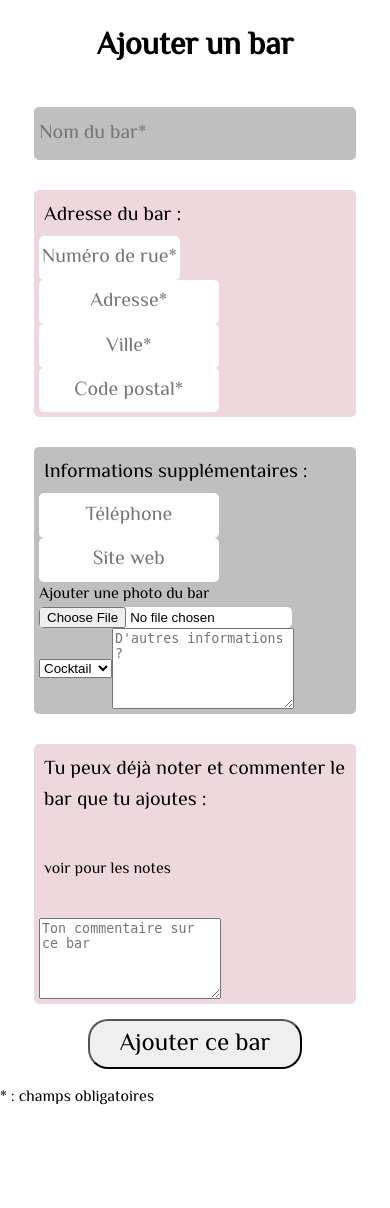
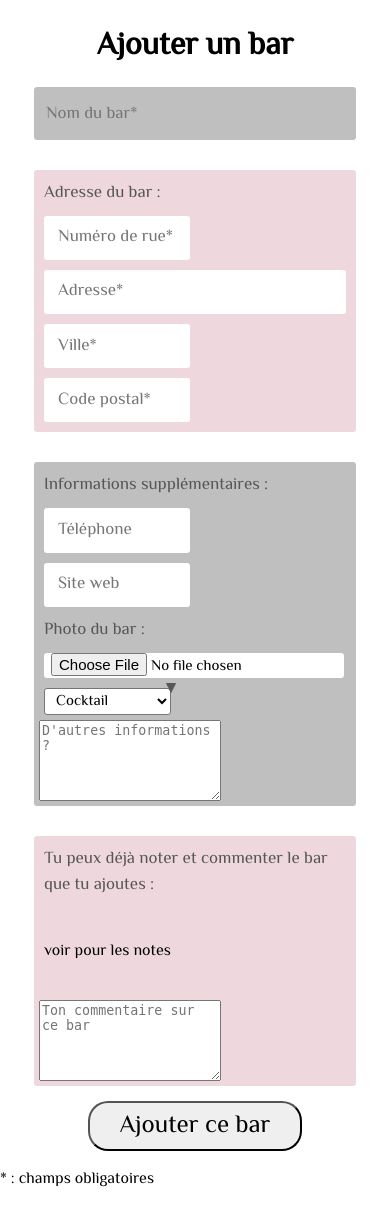
Before and after one commit to Lchikar/Barodeur, a PHP site: page /ajouter_bar.html in a window 390 px wide. Shown: the part 127-1335 px from the top of the page. Before the commit the page ends 1232 px from the top, so only its background shows below. Run offline with PHP 8.4, Linux system fonts and the light colour scheme.

Commit message:
Avancé front page ajout bar

```diff
--- a/front/ajouter_bar.html
+++ b/front/ajouter_bar.html
@@ -64,8 +64,9 @@
                 <h2>Informations supplémentaires :</h2>
                 <input type="text" name="telephone_bar" id="input_telephone" placeholder="Téléphone" />
                 <input type="text" name="site_web" id="input_site_web" placeholder="Site web" />
-                <label for="jout_photo">Ajouter une photo du bar</label>
-                <input type="file" name="ajout_photo" id="ajout_photo" accept="image/png, image/jpeg" />
+                <label for="ajout_photo" id="label_photo">Photo du bar : </label>
+                <input type="file" name="ajout_photo" id="ajout_photo" accept="image/png, image/jpeg"/>
+                <div id="div_select">
                     <select id="type_bar" name="type_bar">
                         <option>Cocktail</option>
                         <option>Lounge</option>
@@ -77,6 +78,7 @@
                         <option>Punk</option>
                         <option>Kawaii</option>
                     </select>
+                </div>
                 <textarea name="plus_dinfos" id="input_plus_dinfos" cols="20" rows="5" placeholder="D'autres informations ?"></textarea>
             </div>
             <div id="notes_et_com">
--- a/front/css/ajout_bar.css
+++ b/front/css/ajout_bar.css
@@ -17,29 +17,73 @@
     #input_nom_bar{
         width: 80vw;
         background-color: #bfbfbf;
-        border-radius: 5px;
+        border-radius: 3px;
         text-align: left;
         padding: 5px;
         margin: 15px 0;
+        margin-top: -5px;
+    }
+    #form_ajout_bar input::placeholder{
+        font-size: 17px;
+        padding-left: 7px;
+        text-align: left;
     }
     #form_ajout_bar div{
         width: 80vw;
         padding: 5px;
-        border-radius: 5px;
+        border-radius: 3px;
         margin: 15px 0;
         display: flex;
         flex-direction: row;
         flex-wrap: wrap;
     }
-    #form_ajout_bar h2{
+    #form_ajout_bar h2, #label_photo{
         margin: 5px;
         width: 78vw;
-        font-size: 20px;
+        font-size: 17px;
         font-weight: normal;
+        color: #565656;
     }
-    #form_ajout_bar div input{
+    #form_ajout_bar div input, #type_bar{
         background-color: white;
-        border-radius: 5px;
+        border-radius: 3px;
+        margin: 5px;
+        text-align: left;
+        padding-left: 7px;
+        font-size: 15px;
+    }
+    #input_numero_rue, #input_ville_bar, #input_code_postal, #input_telephone, #input_site_web{
+        width: 44%;
+    }
+    #input_adresse_bar{
+        width: 94%;
+    }
+    #ajout_photo{
+        width: 94%;
+        font-family: 'El Messiri', sans-serif;
+        font-size: 10px;
+    }
+    #type_bar{
+        width: 100%;
+        font-family: 'El Messiri', sans-serif;
+    }
+    #form_ajout_bar #div_select{
+        margin: 0;
+        position: relative;
+        padding: 0;
+        background-color: rgba(0, 0, 0, 0);
+        width: 44%;
+    }
+    #div_select::after{
+        content: '';
+        height: 10px;
+        width: 10px;
+        background-image: url(../image/fleche_bas.png);
+        background-size: 100% 100%;
+        background-repeat: no-repeat;
+        position: absolute;
+        top: 0;
+        right: 0;
     }
     #form_ajout_bar div:nth-child(even){
         background-color: #efd8dd;
```
Also changed, not shown: front/image/fleche_bas.png (added), 1 other file. Lines whose indentation alone changed are shown as unchanged.
